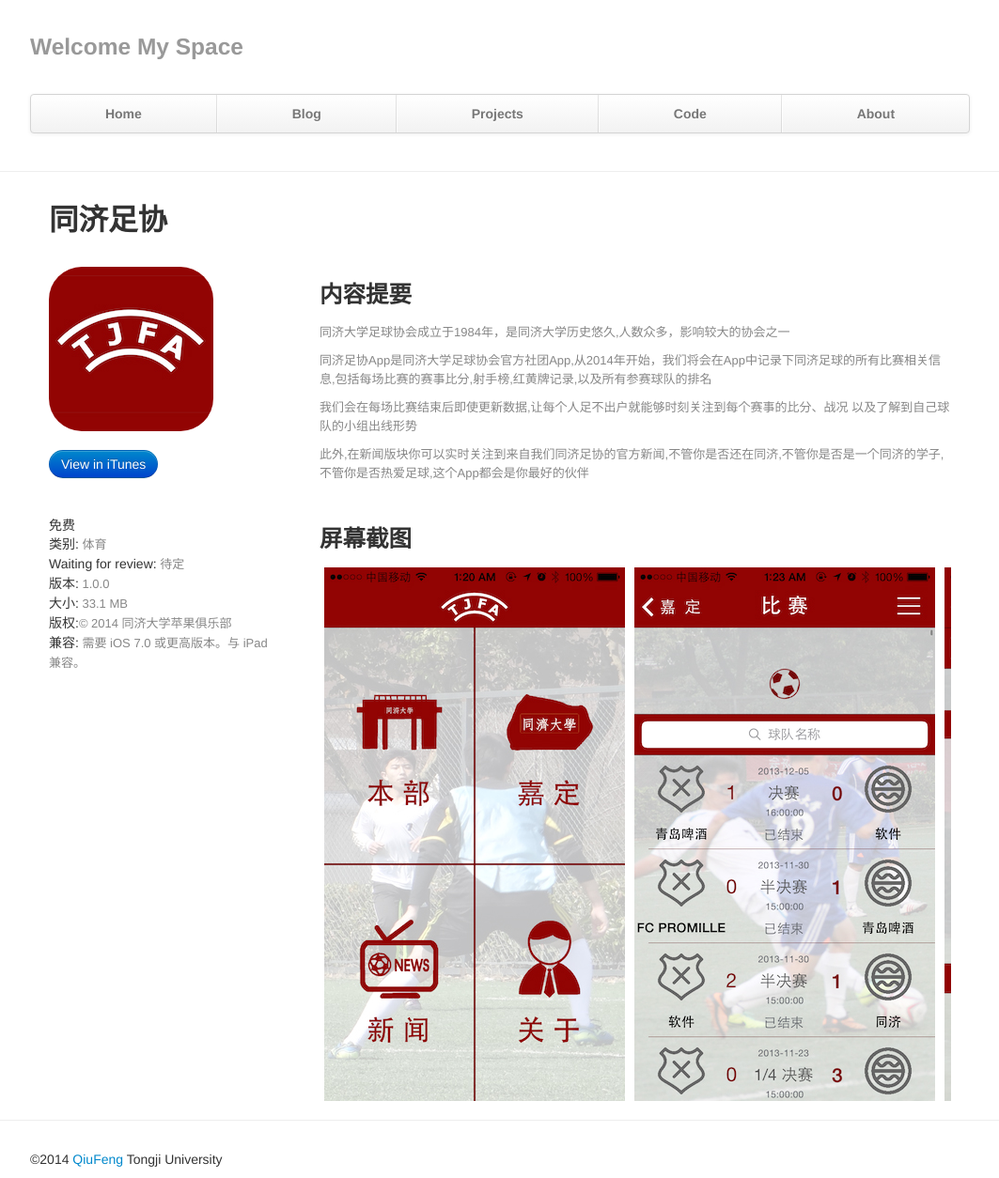
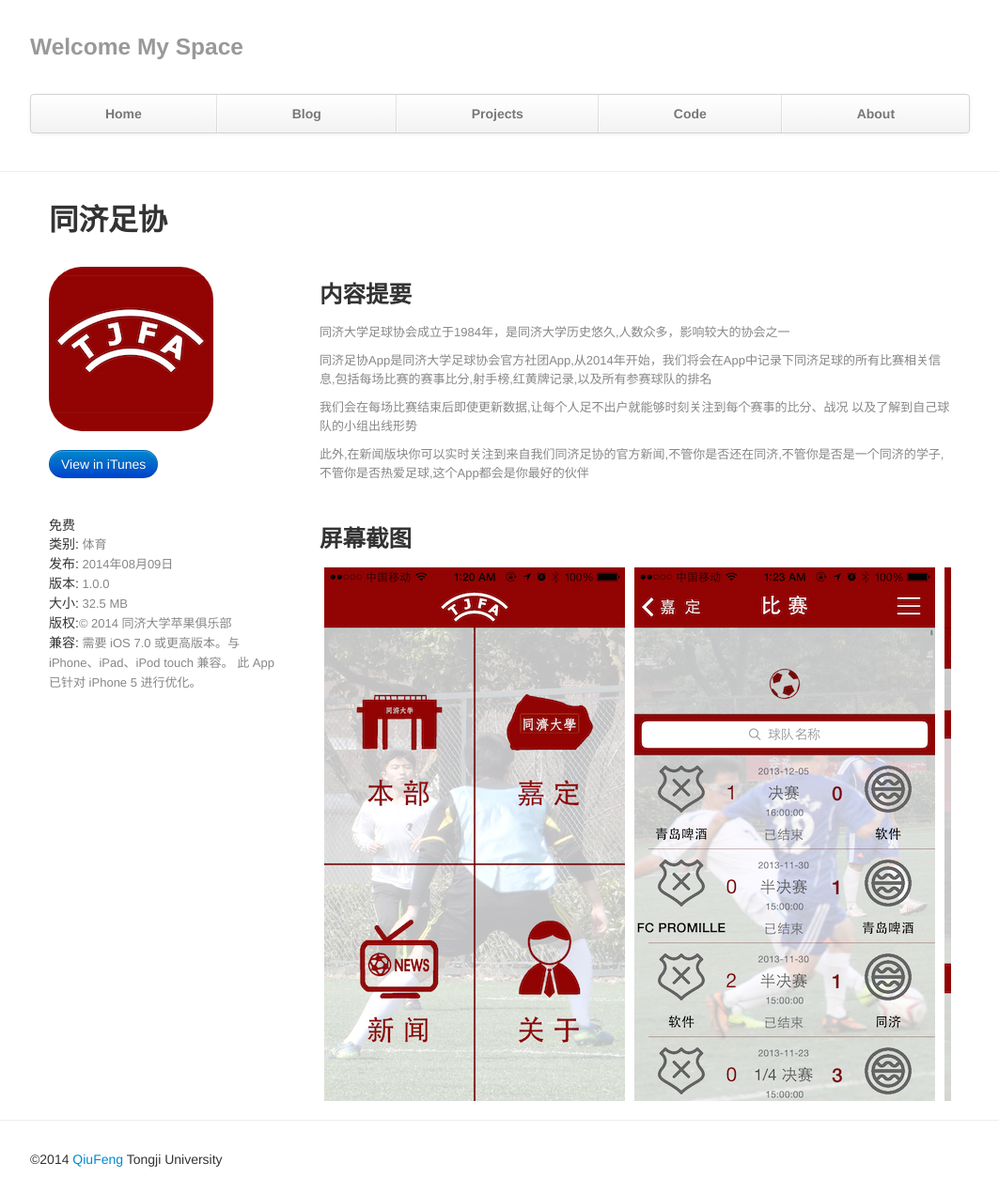
Before and after one commit to VioletHill/VioletHill.github.io, a Jekyll site: the page built from _posts/project/2014-08-03-tjfa.md, in a window 1280 px wide. Shown: the whole page at 94% size, without its empty margins (108-1171 px from the left). Built offline with Jekyll 4.4.1, drawn with Linux system fonts in a browser that asks for light colours; Markdown is read by kramdown in place of the engine named in the settings; comment, search, counter and statistics services are not loaded.

Commit message:
更新tjfa项目信息

```diff
--- a/_posts/project/2014-08-03-tjfa.md
+++ b/_posts/project/2014-08-03-tjfa.md
@@ -5,12 +5,12 @@ category: ios_projects
 image: /images/iOS/tjfa.jpg
 cost: 免费
 type: 体育
-publish: Waiting for review
+publish: 发布
 version: 1.0.0
-publishDate: 待定
-size: 33.1 MB
+publishDate: 2014年08月09日
+size: 32.5 MB
 copyright: © 2014 同济大学苹果俱乐部
-require: 需要 iOS 7.0 或更高版本。与 iPad 兼容。
+require: 需要 iOS 7.0 或更高版本。与 iPhone、iPad、iPod touch 兼容。 此 App 已针对 iPhone 5 进行优化。
 screenShoot: "['/images/iOS/tjfa/1.jpg','/images/iOS/tjfa/2.jpg','/images/iOS/tjfa/3.jpg','/images/iOS/tjfa/4.jpg']"
 itunesLink: https://itunes.apple.com/cn/app/id904654597
 ---
```
